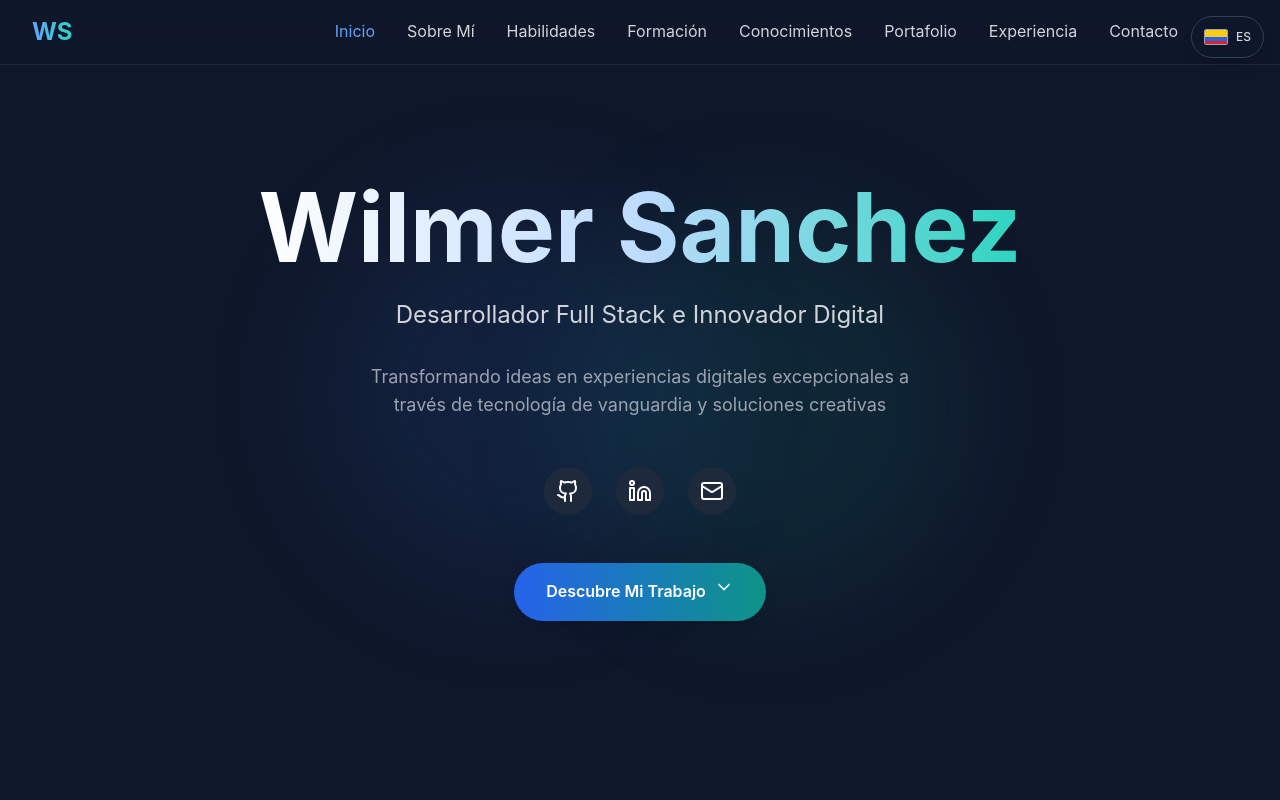
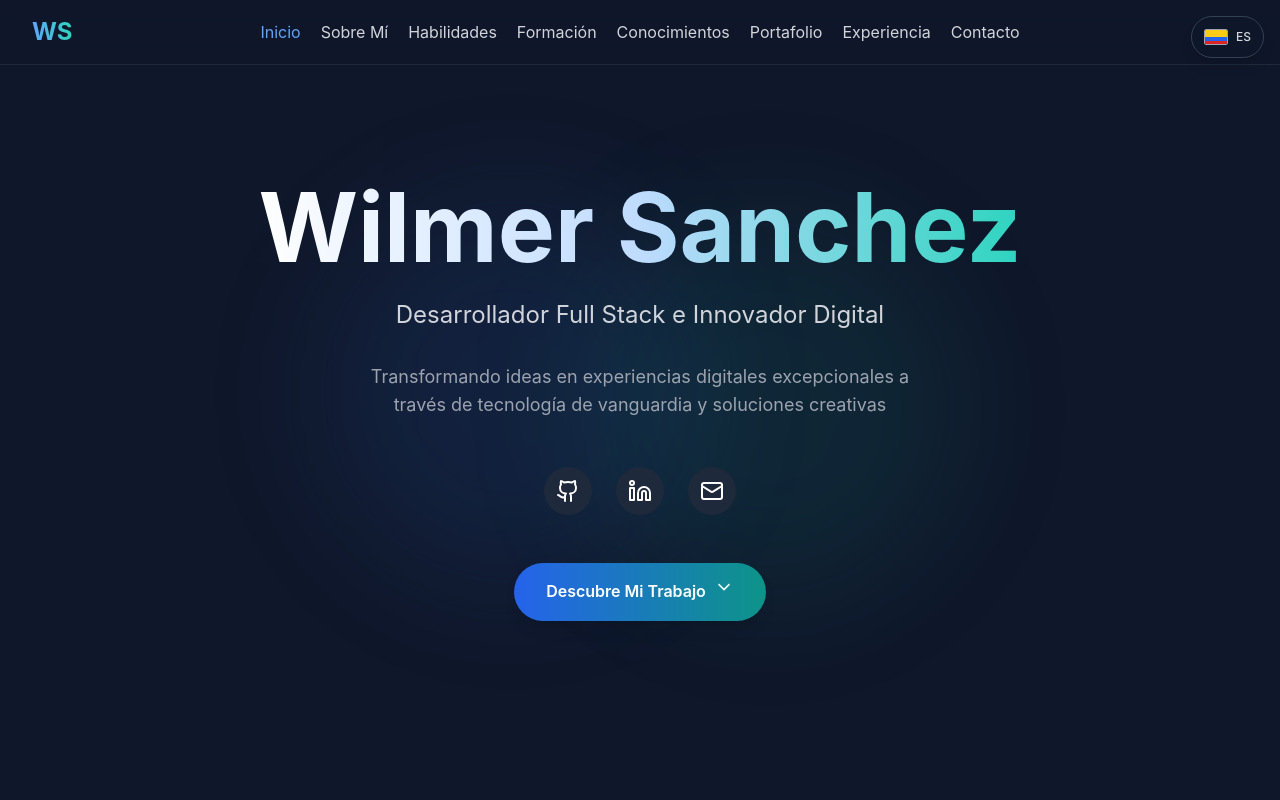
Before and after one commit to wilmersaz/wilmersaz, a React (Vite) app: page / in a window 1280 px wide. Shown: the top 800 px of the page. Built offline with nearby package versions, Linux system fonts and the light colour scheme.

Commit message:
ajuste menu

```diff
--- a/src/App.tsx
+++ b/src/App.tsx
@@ -75,14 +75,15 @@ function App() {
 
       {/* Navigation */}
       <nav className="fixed top-0 left-0 right-0 z-50 bg-slate-900/80 backdrop-blur-md border-b border-slate-800">
-        <div className="max-w-7xl mx-auto px-4 sm:px-6 lg:px-8">
-          <div className="flex justify-between items-center h-16">
+        <div className="max-w-7xl mx-auto px-4 sm:px-6 lg:px-8 relative">
+          <div className="flex justify-between items-center h-16 relative">
+            {/* Logo a la izquierda */}
             <div className="text-2xl font-bold bg-gradient-to-r from-blue-400 to-teal-400 bg-clip-text text-transparent">
               WS
             </div>
 
-            {/* Desktop Menu */}
-            <div className="hidden md:flex space-x-8">
+            {/* Desktop Menu centrado */}
+            <div className="hidden md:flex space-x-1 absolute left-1/2 top-1/2 -translate-x-1/2 -translate-y-1/2 text-xs md:text-sm lg:text-base">
               {[
                 "home",
                 "about",
@@ -92,23 +93,20 @@ function App() {
                 "portfolio",
                 "experience",
                 "contact",
-              ].map((item, idx, arr) => (
+              ].map((item) => (
                 <button
                   key={item}
                   onClick={() => scrollToSection(item)}
-                  className={`capitalize transition-colors hover:text-blue-400 ${
+                  className={`capitalize transition-colors hover:text-blue-400 px-0 md:px-1 lg:px-2 whitespace-nowrap ${
                     activeSection === item ? "text-blue-400" : "text-gray-300"
-                  } ${idx === arr.length - 1 ? "mr-[70px]" : ""}`}
-                  style={
-                    idx === arr.length - 1 ? { marginRight: "70px" } : undefined
-                  }
+                  }`}
                 >
                   {t[item as keyof typeof t] as string}
                 </button>
               ))}
             </div>
 
-            {/* Mobile Menu Button */}
+            {/* Botón menú móvil a la derecha */}
             <button
               onClick={() => setIsMenuOpen(!isMenuOpen)}
               className="md:hidden p-2 rounded-md hover:bg-slate-800 transition-colors"
@@ -616,7 +614,7 @@ function App() {
                 title: "Curso de Jquery",
                 provider: "SOLOLEARN",
                 date: "2022",
-                type: t.course,
+                type: t.certification,
                 level: t.levelIntermediate,
                 color: "from-teal-500 to-blue-500",
                 icon: (
```
